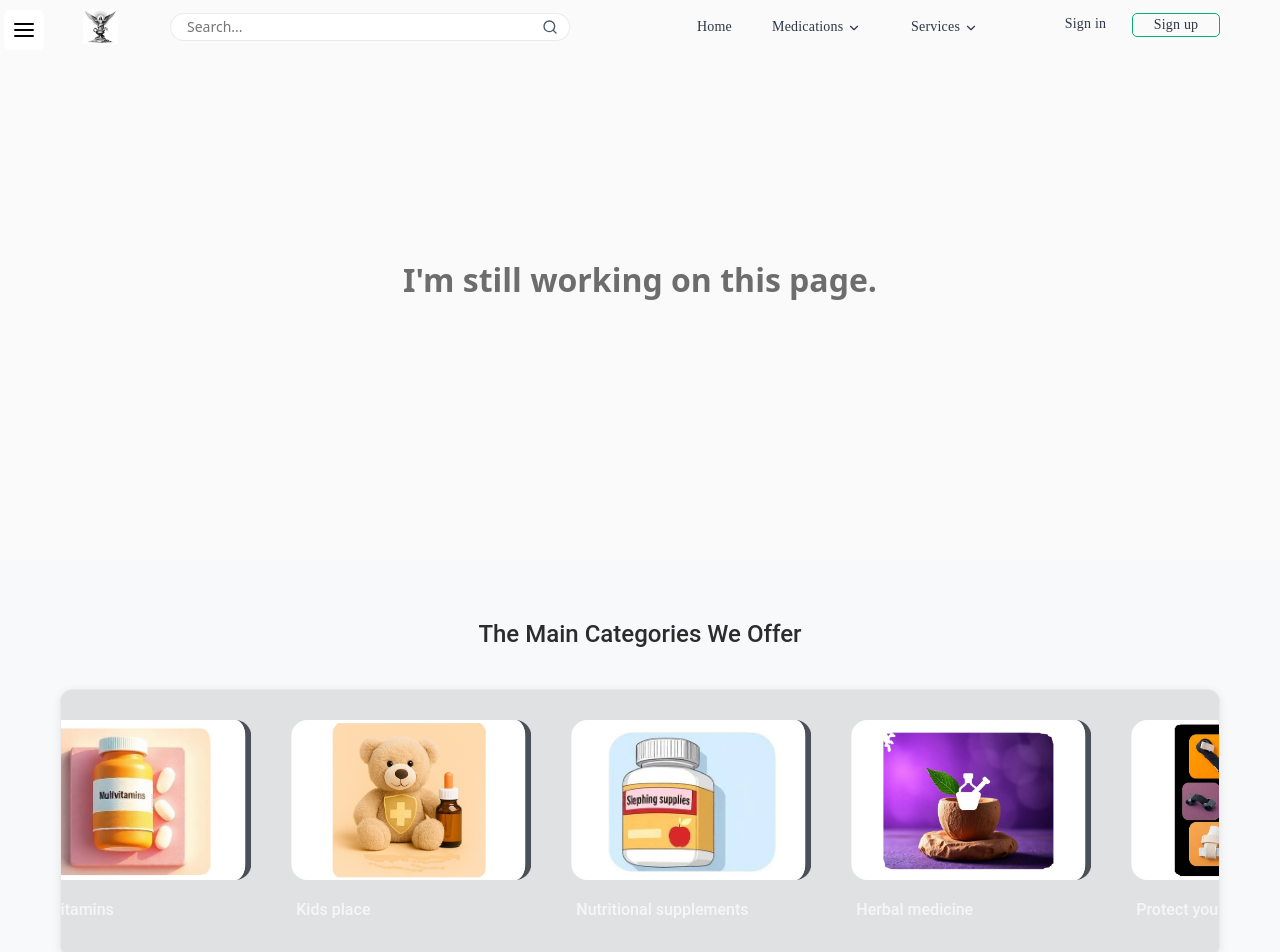
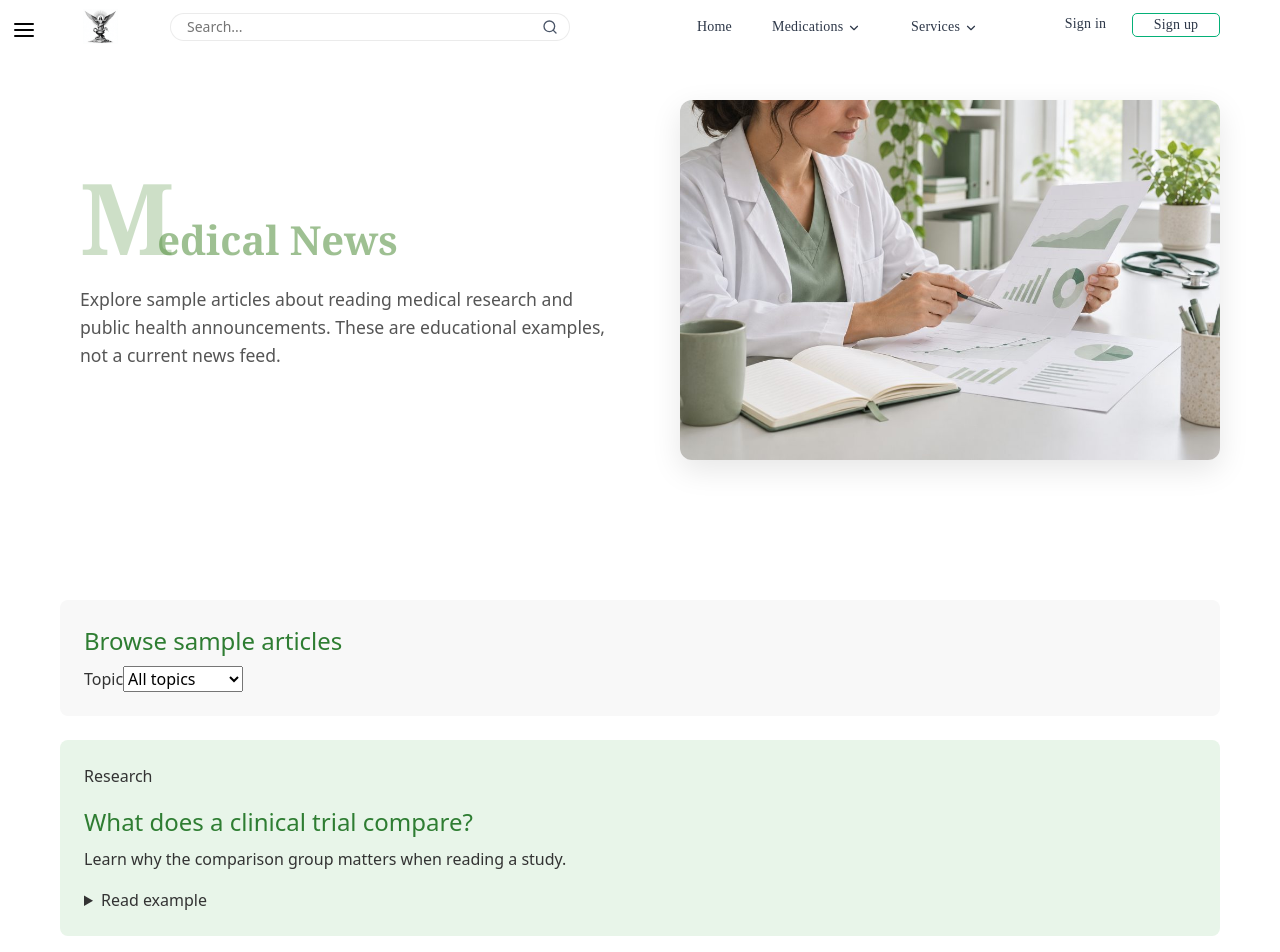
Before and after one commit to hisokaBK/PharmaClick, a React (Create React App) app: page /Medical_News in a window 1280 px wide. Shown: the top 952 px of the page. Built offline with nearby package versions, Linux system fonts and the light colour scheme.

Commit message:
Build Medical News educational service

```diff
--- a/src/App.js
+++ b/src/App.js
@@ -23,6 +23,7 @@ import Dashboard from "./Com_Medications/Dashboard";
 import Slep from "./Com_servess/Slep";
 import ProfessionalGuidelines from "./Com_servess/ProfessionalGuidelines";
 import NutritionPrograms from "./Com_servess/NutritionPrograms";
+import MedicalNews from "./Com_servess/MedicalNews";
 import Working from "./Com_servess/test1";
 
 const App = () => {
@@ -54,7 +55,7 @@ const App = () => {
           <Route path="/Healthy" element={<Working />} />
           <Route path="/Professional" element={<ProfessionalGuidelines />} />
           <Route path="/Nutrition" element={<NutritionPrograms />} />
-          <Route path="/Medical_News" element={<Working />} />
+          <Route path="/Medical_News" element={<MedicalNews />} />
           <Route path="/Herbal" element={<Working />} />
           <Route path="/Mental" element={<Working />} />
           <Route path="/Sports" element={<Working />} />
--- /dev/null
+++ b/src/Com_servess/MedicalNews.jsx
@@ -0,0 +1,35 @@
+import { useState } from "react";
+import ServicePage from "./ServicePage";
+
+const articles = [
+  { category: "Research", title: "What does a clinical trial compare?", summary: "Learn why the comparison group matters when reading a study.", detail: "Read how participants were assigned, what the comparison group received, and which outcome the researchers planned to measure. Check who participated and how long the study lasted before applying its findings to other groups." },
+  { category: "Public health", title: "How to read a public health announcement", summary: "Find the issuing authority, location and guidance in an announcement.", detail: "Open the original publication and look for the affected area, the groups the guidance applies to and any action requested. Check for revisions before sharing a copy or screenshot." },
+  { category: "Research", title: "What a headline leaves out", summary: "Read beyond the headline to understand the evidence.", detail: "Find the original study, check whether it observed an association or tested an intervention, and read how the authors describe uncertainty and limitations." },
+];
+
+export default function MedicalNews() {
+  const [category, setCategory] = useState("All topics");
+
+  return (
+    <ServicePage title="Medical News" introduction="Explore sample articles about reading medical research and public health announcements. These are educational examples, not a current news feed." image="/images/services/medical-news.jpg" imageAlt="A clinician reviewing charts at a research desk">
+      <section className="service-section">
+        <h2>Browse sample articles</h2>
+        <label htmlFor="news-category">Topic </label>
+        <select id="news-category" value={category} onChange={event => setCategory(event.target.value)}>
+          <option>All topics</option><option>Research</option><option>Public health</option>
+        </select>
+      </section>
+      {articles.filter(article => category === "All topics" || category === article.category).map(article => (
+        <article className="service-section" key={article.title}>
+          <p>{article.category}</p>
+          <h2>{article.title}</h2>
+          <p>{article.summary}</p>
+          <details>
+            <summary>Read example</summary>
+            <p>{article.detail}</p>
+          </details>
+        </article>
+      ))}
+    </ServicePage>
+  );
+}
```
Also changed, not shown: public/images/services/medical-news.jpg (added).
